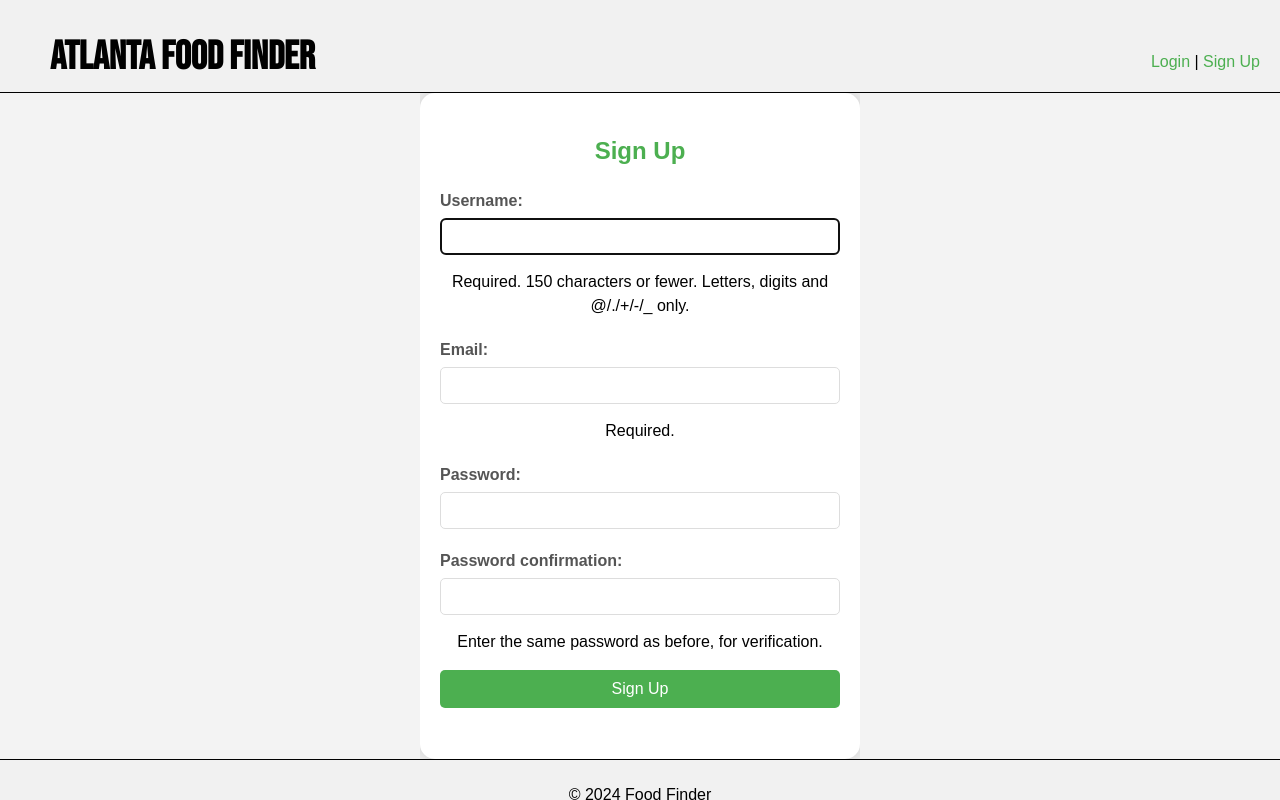
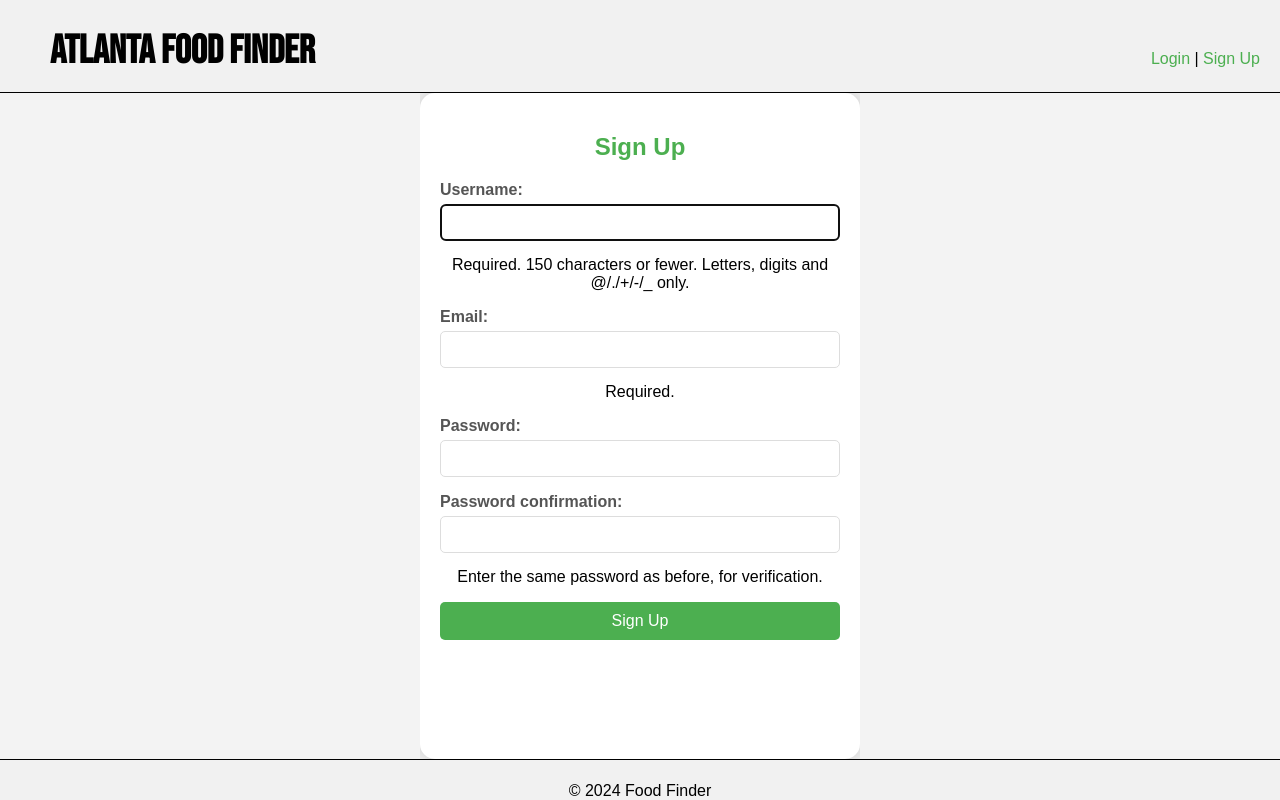
Before and after one commit to ericlu327/AtlFoodFinder, a Django app: page /signup/ in a window 1280 px wide. Run offline with Django 5.2, Linux system fonts and the light colour scheme; some libraries are stand-ins or nearby versions.

Commit message:
fixed inconsistencies in header

```diff
--- a/foodfinder/static/css/base.css
+++ b/foodfinder/static/css/base.css
@@ -57,6 +57,7 @@ footer {
     background-color: #f1f1f1;
     margin-top: auto; /* Ensures the footer stays at the bottom */
     padding-bottom: 10px;
+    font-family: sans-serif;
 }
 
 /* Navbar adjustments */
--- a/foodfinder/static/css/login.css
+++ b/foodfinder/static/css/login.css
@@ -3,7 +3,6 @@ body {
     align-items: center;
     justify-content: center;
     font-family: sans-serif;
-    line-height: 1.5;
     min-height: 100vh;
     background: #f3f3f3;
     margin: 0;
@@ -63,7 +62,3 @@ button {
 button:hover {
     background-color: #45a049;
 }
-
-p {
-    margin-top: 20px;
-}
--- a/foodfinder/static/css/signup.css
+++ b/foodfinder/static/css/signup.css
@@ -3,7 +3,6 @@ body {
     align-items: center;
     justify-content: center;
     font-family: sans-serif;
-    line-height: 1.5;
     min-height: 100vh;
     background: #f3f3f3;
     margin: 0;
@@ -58,7 +57,3 @@ button {
 button:hover {
     background-color: #45a049;
 }
-
-p {
-    margin-top: 20px;
-}
```
Also changed, not shown: 1 other file.
